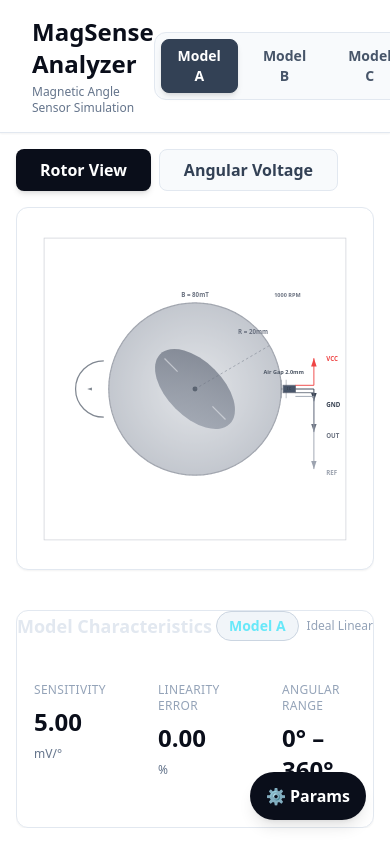
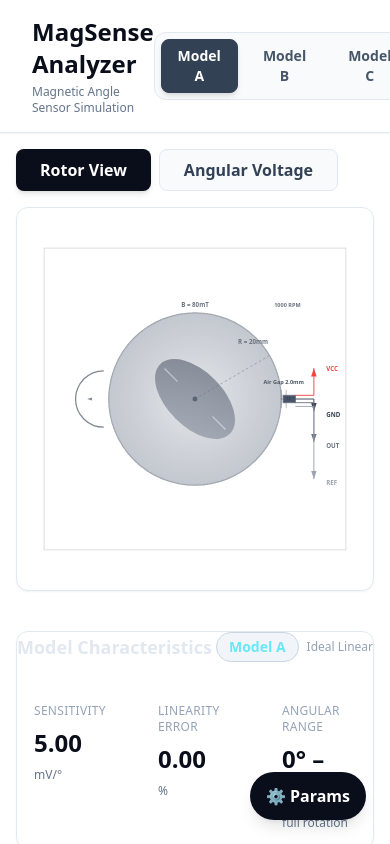
Before and after one commit to florentdestremau/demo-capteur, a React (Vite) app: page / in a window 390 px wide. Shown: the top 844 px of the page. Built offline with nearby package versions, Linux system fonts and the light colour scheme.

Commit message:
Make layout responsive: allow scroll when needed, avoid unnecessary scrolling

```diff
--- a/src/components/Layout/AppShell.tsx
+++ b/src/components/Layout/AppShell.tsx
@@ -24,7 +24,7 @@ export function AppShell() {
           <Sidebar position="left" />
         </div>
 
-        <div className="flex-1 flex flex-col p-4 lg:p-6 gap-4 overflow-hidden">
+        <div className="flex-1 flex flex-col p-4 lg:p-6 gap-4 overflow-y-auto">
           {/* Tab Switcher */}
           <div className="flex gap-2 flex-shrink-0">
             <button
@@ -49,33 +49,29 @@ export function AppShell() {
             </button>
           </div>
 
-          {/* Main Content Area - No scrolling, fits on screen */}
+          {/* Main Content Area - Responsive, scrolls only if needed */}
           {activeTab === 'rotor' && (
-            <div className="flex flex-col gap-4 flex-1 overflow-hidden">
-              <GlassCard className="flex-1 min-h-0">
+            <div className="flex flex-col gap-4">
+              <GlassCard className="h-96 lg:h-[500px]">
                 <RotorSVG params={params} />
               </GlassCard>
-              <div className="flex-shrink-0">
               <RotorInfoCard
                 curveData={curveData}
                 params={params}
                 model={selectedModel}
               />
             </div>
-            </div>
           )}
 
           {activeTab === 'chart' && (
-            <div className="flex flex-col gap-4 flex-1 overflow-hidden">
+            <div className="flex flex-col gap-4">
               <GlassCard
                 key={`chart-${selectedModel}`}
-                className="flex-1 min-h-0 transition-opacity duration-150"
+                className="h-96 lg:h-[500px] transition-opacity duration-150"
               >
                 <AngleChart data={curveData} />
               </GlassCard>
-              <div className="flex-shrink-0 max-h-40 overflow-hidden">
               <StatsPanel data={curveData} params={params} />
-              </div>
             </div>
           )}
         </div>
```
Lines whose indentation alone changed are shown as unchanged.
